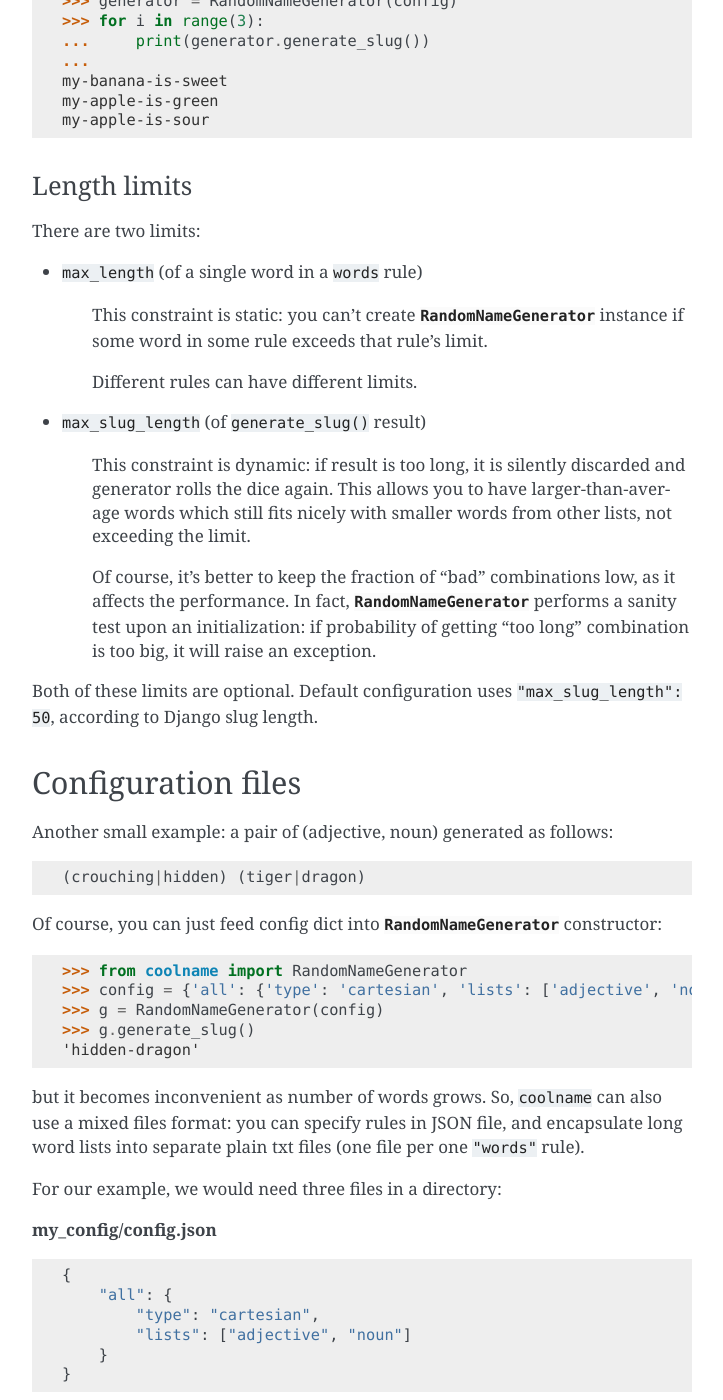
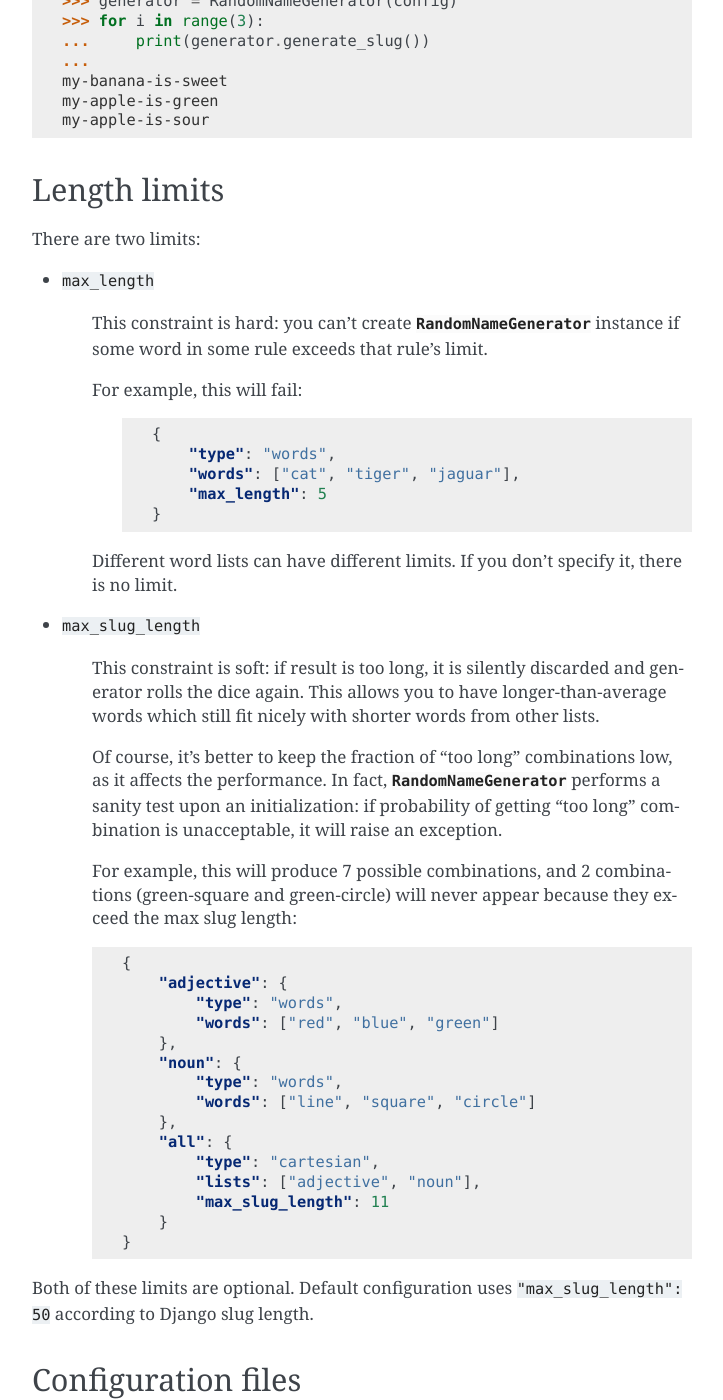
Before and after one commit to alexanderlukanin13/coolname, a Sphinx documentation site: the page built from docs/customization.rst, in a window 1280 px wide and 1400 px high, scrolled down 2157 px. Shown: the whole window, without its empty margins (388-1111 px from the left). Built offline with Sphinx 7.4.7, drawn with Linux system fonts in a browser that asks for light colours; some of the changed text lies outside the part shown.

Commit message:
customization docs

```diff
--- a/docs/customization.rst
+++ b/docs/customization.rst
@@ -6,7 +6,8 @@
 ===================
 
 Configuration is a simple flat dictionary of rules:
-::
+
+.. code-block:: python
 
     {
         '<rule_id>': {
@@ -26,7 +27,8 @@
 
   A ground-level building block. Chooses a random word from a list,
   with equal probability.
-  ::
+
+  .. code-block:: python
 
       # This will produce random color
       'color': {
@@ -50,7 +52,8 @@
 
   Chooses a random word from any of the child lists.
   Probability is proportional to child list length.
-  ::
+
+  .. code-block:: python
 
       # This will produce random adjective: color or taste
       'adjective': {
@@ -67,7 +70,8 @@
 * Constant.
 
   It's just a word. Useful for prepositions.
-  ::
+
+  .. code-block:: python
 
       'of': {
           'type': 'const',
@@ -78,7 +82,8 @@
 
   This element works like a slot machine, and produces a list of length N
   by choosing one random word from N child lists.
-  ::
+
+    .. code-block:: python
 
       # This will produce a random list of 4 words,
       # for example: ['my', 'banana', 'is', 'sweet']
@@ -116,30 +121,63 @@
 .. _Cartesian: https://en.wikipedia.org/wiki/Cartesian_product
 
 Length limits
--------------
+=============
 
 There are two limits:
 
-* ``max_length`` (of a single word in a ``words`` rule)
+* ``max_length``
 
-    This constraint is static: you can't create :class:`RandomNameGenerator` instance
+    This constraint is hard: you can't create :class:`RandomNameGenerator` instance
     if some word in some rule exceeds that rule's limit.
 
-    Different rules can have different limits.
+    For example, this will fail:
 
-* ``max_slug_length`` (of ``generate_slug()`` result)
+        .. code-block:: json
 
-    This constraint is dynamic: if result is too long, it is silently discarded
+            {
+                "type": "words",
+                "words": ["cat", "tiger", "jaguar"],
+                "max_length": 5
+            }
+
+    Different word lists can have different limits.
+    If you don't specify it, there is no limit.
+
+* ``max_slug_length``
+
+    This constraint is soft: if result is too long, it is silently discarded
     and generator rolls the dice again.
-    This allows you to have larger-than-average words which
-    still fits nicely with smaller words from other lists, not exceeding the limit.
+    This allows you to have longer-than-average words which
+    still fit nicely with shorter words from other lists.
 
-    Of course, it's better to keep the fraction of "bad" combinations low,
+    Of course, it's better to keep the fraction of "too long" combinations low,
     as it affects the performance. In fact, :class:`RandomNameGenerator` performs
     a sanity test upon an initialization: if probability of getting "too long" combination
-    is too big, it will raise an exception.
+    is unacceptable, it will raise an exception.
 
-Both of these limits are optional. Default configuration uses ``"max_slug_length": 50``,
+    For example, this will produce 7 possible combinations,
+    and 2 combinations (green-square and green-circle) will never appear
+    because they exceed the max slug length:
+
+    .. code-block:: json
+
+        {
+            "adjective": {
+                "type": "words",
+                "words": ["red", "blue", "green"]
+            },
+            "noun": {
+                "type": "words",
+                "words": ["line", "square", "circle"]
+            },
+            "all": {
+                "type": "cartesian",
+                "lists": ["adjective", "noun"],
+                "max_slug_length": 11
+            }
+        }
+
+Both of these limits are optional. Default configuration uses ``"max_slug_length": 50``
 according to Django slug length.
 
 Configuration files
@@ -163,7 +201,9 @@
 
 For our example, we would need three files in a directory:
 
-**my_config/config.json** ::
+**my_config/config.json**
+
+.. code-block:: json
 
     {
         "all": {
@@ -213,7 +253,9 @@
 
     max_length = 13
 
-Which is equivalent to adding the same option in config dictionary: ::
+Which is equivalent to adding the same option in config dictionary:
+
+.. code-block:: json
 
     {
         "type": "words",
@@ -222,3 +264,8 @@
     }
 
 Options must be specified **before** words.
+
+Unicode support
+===============
+
+Unicode is fully supported. Just use UTF-8 for the configuration files.
```
